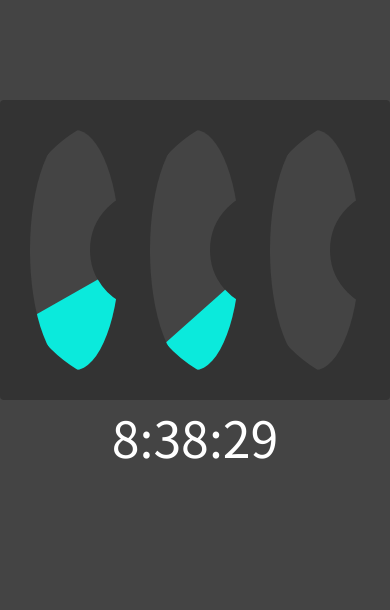
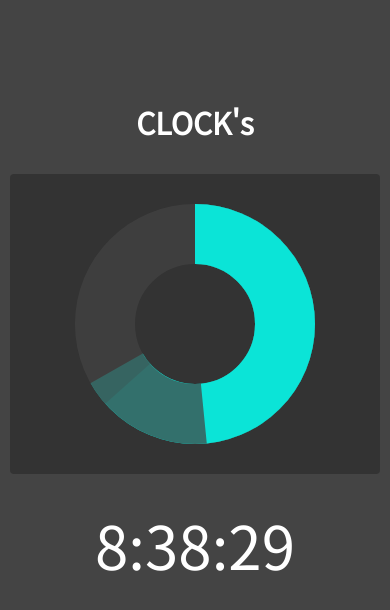
Before and after one commit to dest12217/clock, a website built with webpack: page src/index.pug in a window 390 px wide. Built offline with nearby package versions, Linux system fonts and the light colour scheme.

Commit message:
update: clock

```diff
--- a/src/index.pug
+++ b/src/index.pug
@@ -5,8 +5,9 @@ html(lang="ja")
     meta(http-equiv="X-UA-Compatible", content="ie=edge")
     meta(name="viewport", content="width=device-width, initial-scale=1.0")
     link(rel="stylesheet", href="https://fonts.googleapis.com/css?family=Noto+Sans+JP")
-    title clock
+    title CLOCK's
   body
     #page
       main#main
-       include _clock.pug
+        h1.ttl_page_01 CLOCK's
+        include _clock.pug
--- a/src/scss/style.scss
+++ b/src/scss/style.scss
@@ -7,21 +7,21 @@ body {
 }
 
 #page {
-  padding: 100px 0;
+  padding: 0 10px;
 }
 
 #main {
   margin: 0 auto;
+  padding: 100px 0;
   max-width: 840px;
 }
 
 #clock {
-  // display: flex;
-  // padding: 2em 30px;
   .clock_content {
     display: flex;
     background-color: #333;
     border-radius: 4px;
+    margin-bottom: 1.6em;
     padding: 30px;
   }
   .clock_col {
@@ -49,33 +49,51 @@ body {
       }
     }
   }
-  .clock__col {
-    flex-shrink: 0;
-    width: 240px;
-    height: 240px;
-    border-radius: 50%;
-    overflow: hidden;
-    .clock__circle {
-      transform: rotate(-90deg);
+  .clock_pgh {
+    font-size: 6rem;
+    color: #fff;
+    text-align: center;
+  }
+}
+
+.ttl_page_01 {
+  font-size: 3rem;
+  color: #fff;
+  text-align: center;
+  margin-bottom: 1em;
+}
+
+@media only screen and (max-width: 840px) {
+  #clock {
+    .clock_content {
+      display: block;
+      position: relative;
+      height: 300px;
+    }
+    .clock_col {
+      position: absolute;
+      top: 30px;
+      left: calc(50% - 120px);
+      opacity: .7;
+      + .clock_col {
+        margin-left: 0;
+      }
+      &:last-child {
+        .clock_circle {
+          circle {
+            &.__bg {
+              display: block;
+            }
+          }
+        }
+      }
+    }
+    .clock_circle {
       circle {
-        fill: transparent;
-        stroke-width: 80px;
-        &.__type_01 {
-          stroke: #0beadc;
-          stroke-dasharray: 0 628;
-          transition: stroke-dasharray .5s;
-        }
         &.__bg {
-          stroke: #444;
-          stroke-dasharray: 628 628;
+          display: none;
         }
       }
     }
   }
 }
-
-.clock_pgh {
-  font-size: 5rem;
-  color: #fff;
-  text-align: center;
-}
--- a/src/ts/set_clock.ts
+++ b/src/ts/set_clock.ts
@@ -98,7 +98,17 @@ class SetClock {
     const circumference = Number(statusSvgCircle.r) * 2 * Math.PI;
     const elm = elmSvg[type];
     const elmPghItem = root.querySelector(`${selectorPghWrap} .__type_${type}`);
-    const ratio = dateNow[type] / ((type === 'hours') ? 12 : 60);
+    let ratio = 0;
+
+    if (type === 'hours') {
+      if (dateNow[type] > 12) {
+        ratio = (dateNow[type] - 12) / 12;
+      } else {
+        ratio = dateNow[type] / 12;
+      }
+    } else {
+      ratio = dateNow[type] / 60;
+    }
 
     if (!elm) return;
 
```
